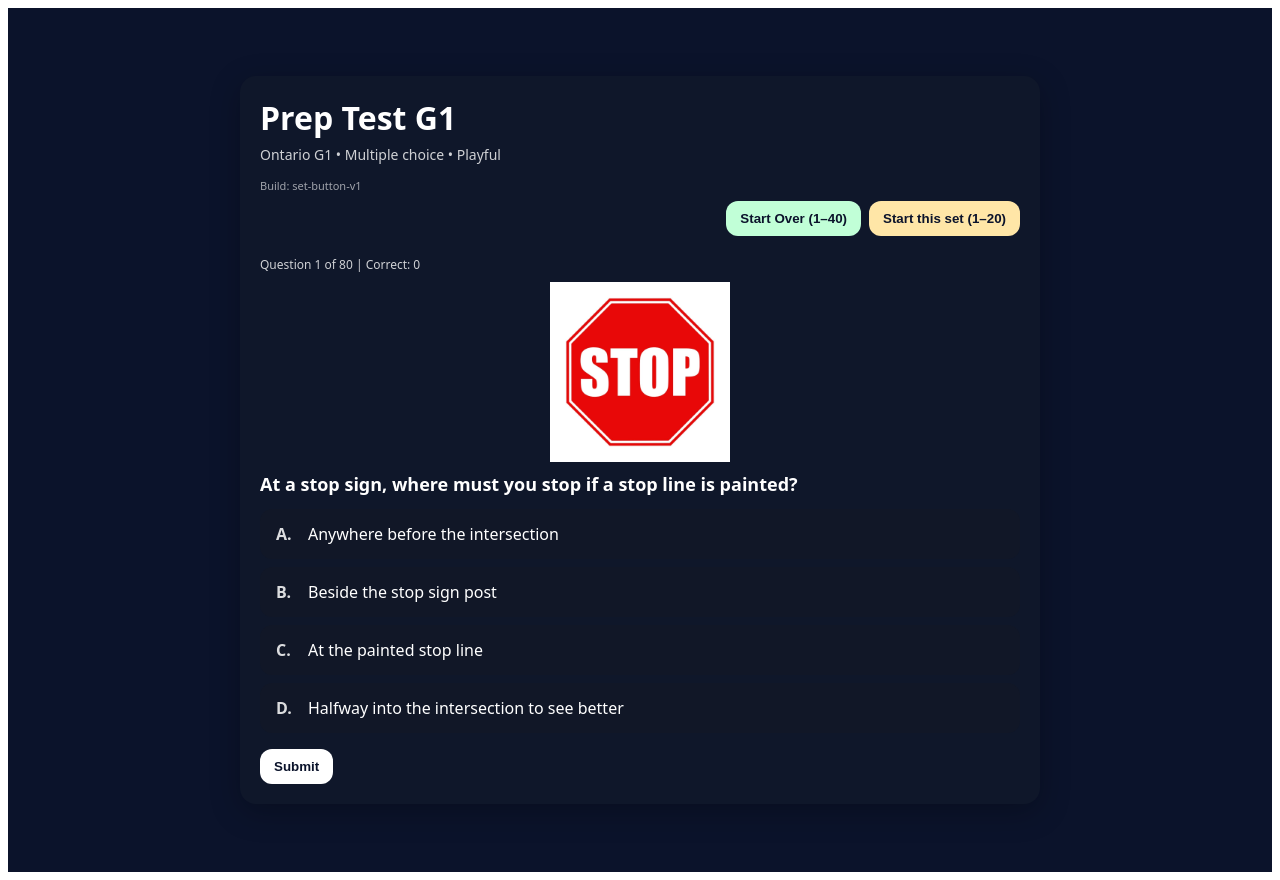
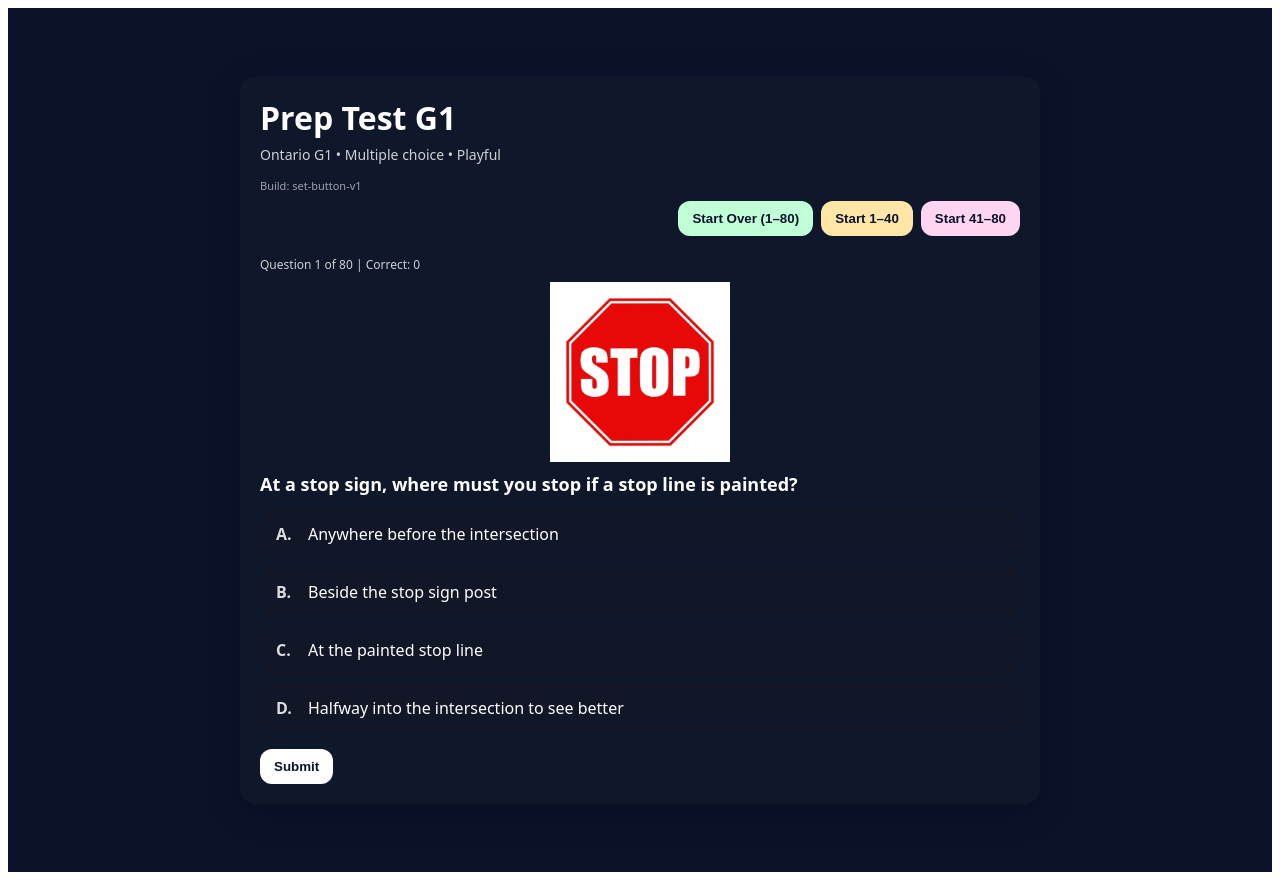
Before and after one commit to Aurelian2025/prep-test-g1, a Next.js app: page / in a window 1280 px wide. Built offline with nearby package versions, Linux system fonts and the light colour scheme.

Commit message:
Update index.js

```diff
--- a/pages/index.js
+++ b/pages/index.js
@@ -49,24 +49,33 @@ export default function Home() {
     setDone(false);
   }, [current]);
 
-  // Reset all 40 questions
+ // Reset all 80 questions (1–80)
 const startOver = () => {
   setQuestions(prev => shuffleAll(prev));
   setCurrent(0);
   setPicked(null);
   setDone(false);
-    setCorrectCount(0); // reset score
+  setCorrectCount(0);
 };
 
-  // Reset only the current 20-question set (1–20 or 21–40)
-  const startThisSet = () => {
+// Practice questions 1–40
+const startFirst40 = () => {
   setQuestions(prev => shuffleAll(prev));
-    const startIndex = current >= 20 ? 20 : 0; // index 0 => Q1, index 20 => Q21
-    setCurrent(startIndex);
+  setCurrent(0);   // index 0 = question 1
   setPicked(null);
   setDone(false);
   setCorrectCount(0);
 };
+
+// Practice questions 41–80
+const startLast40 = () => {
+  setQuestions(prev => shuffleAll(prev));
+  setCurrent(40);  // index 40 = question 41
+  setPicked(null);
+  setDone(false);
+  setCorrectCount(0);
+};
+
 
   const select = (idx) => {
     if (!done) setPicked(idx);
@@ -99,10 +108,13 @@ export default function Home() {
 
          <div style={{ display: 'flex', gap: 8, justifyContent: 'flex-end', marginTop: 8, flexWrap: 'wrap' }}>
   <button onClick={startOver} style={{ ...styles.btn, background: '#c1ffd7' }}>
-              Start Over (1–40)
+    Start Over (1–80)
   </button>
-            <button onClick={startThisSet} style={{ ...styles.btn, background: '#ffe6a7' }}>
-              Start this set (1–20)
+  <button onClick={startFirst40} style={{ ...styles.btn, background: '#ffe6a7' }}>
+    Start 1–40
+  </button>
+  <button onClick={startLast40} style={{ ...styles.btn, background: '#ffd5f2' }}>
+    Start 41–80
   </button>
 </div>
 
@@ -123,12 +135,16 @@ export default function Home() {
 
           <div style={{ display: 'flex', gap: 8, justifyContent: 'flex-end', marginTop: 8, flexWrap: 'wrap' }}>
   <button onClick={startOver} style={{ ...styles.btn, background: '#c1ffd7' }}>
-              Start Over (1–40)
+    Start Over (1–80)
   </button>
-            <button onClick={startThisSet} style={{ ...styles.btn, background: '#ffe6a7' }}>
-              Start this set (1–20)
+  <button onClick={startFirst40} style={{ ...styles.btn, background: '#ffe6a7' }}>
+    Start 1–40
+  </button>
+  <button onClick={startLast40} style={{ ...styles.btn, background: '#ffd5f2' }}>
+    Start 41–80
   </button>
 </div>
+
 
           <p style={styles.p}>No questions available.</p>
         </div>
@@ -152,12 +168,16 @@ export default function Home() {
 
         <div style={{ display: 'flex', gap: 8, justifyContent: 'flex-end', marginTop: 8, flexWrap: 'wrap' }}>
   <button onClick={startOver} style={{ ...styles.btn, background: '#c1ffd7' }}>
-            Start Over (1–40)
+    Start Over (1–80)
   </button>
-          <button onClick={startThisSet} style={{ ...styles.btn, background: '#ffe6a7' }}>
-            {current >= 20 ? 'Start this set (21–40)' : 'Start this set (1–20)'}
+  <button onClick={startFirst40} style={{ ...styles.btn, background: '#ffe6a7' }}>
+    Start 1–40
+  </button>
+  <button onClick={startLast40} style={{ ...styles.btn, background: '#ffd5f2' }}>
+    Start 41–80
   </button>
 </div>
+
 
         <div style={{ marginTop: 16 }}>
           <div style={styles.qmeta}>
```
Lines whose indentation alone changed are shown as unchanged.
